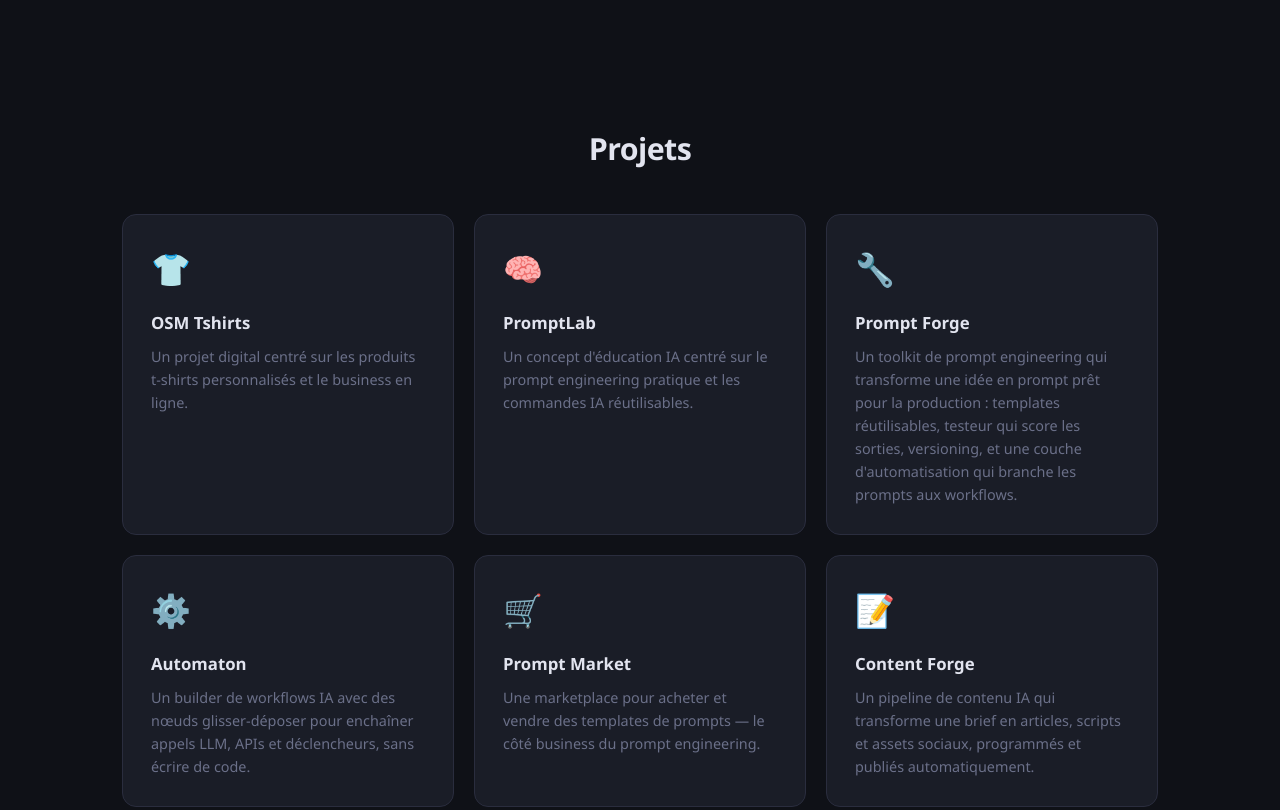
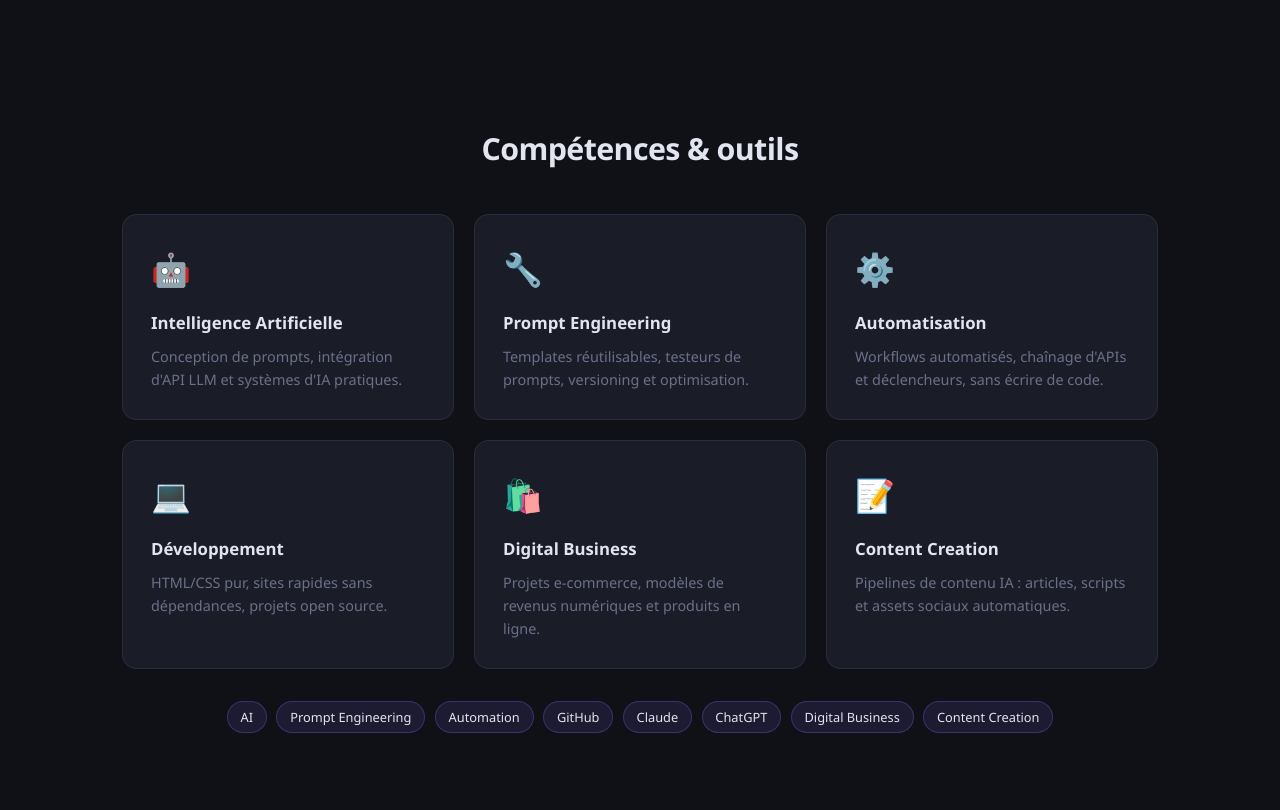
Before and after one commit to roussama96-dev/oussama-soufi, a plain HTML site: page index.html in a window 1280 px wide. Shown: the part 1784-2594 px from the top of the page. Drawn offline with Linux system fonts and the light colour scheme.

Commit message:
Add Skills section, tags, and contact links to portfolio

```diff
--- a/index.html
+++ b/index.html
@@ -56,6 +56,16 @@
       display: flex;
       gap: 2rem;
       list-style: none;
+    }
+
+    .tag {
+      background: rgba(124,106,247,.12);
+      border: 1px solid rgba(124,106,247,.3);
+      color: var(--text);
+      padding: .3rem .8rem;
+      border-radius: 999px;
+      font-size: .8rem;
+      font-weight: 500;
     }
 
     nav a {
@@ -260,7 +270,7 @@
     <span class="logo">✦ Oussama</span>
     <ul>
       <li><a href="#about">À propos</a></li>
-      <li><a href="#focus">Focus</a></li>
+      <li><a href="#skills">Compétences</a></li>
       <li><a href="#projects">Projets</a></li>
       <li><a href="#contact">GitHub</a></li>
     </ul>
@@ -328,6 +338,48 @@
     </div>
   </section>
 
+  <!-- Skills -->
+  <section class="section" id="skills">
+    <h2 class="section-title">Compétences &amp; outils</h2>
+    <div class="grid">
+      <div class="card">
+        <div class="card-icon">🤖</div>
+        <h3>Intelligence Artificielle</h3>
+        <p>Conception de prompts, intégration d'API LLM et systèmes d'IA pratiques.</p>
+      </div>
+      <div class="card">
+        <div class="card-icon">🔧</div>
+        <h3>Prompt Engineering</h3>
+        <p>Templates réutilisables, testeurs de prompts, versioning et optimisation.</p>
+      </div>
+      <div class="card">
+        <div class="card-icon">⚙️</div>
+        <h3>Automatisation</h3>
+        <p>Workflows automatisés, chaînage d'APIs et déclencheurs, sans écrire de code.</p>
+      </div>
+      <div class="card">
+        <div class="card-icon">💻</div>
+        <h3>Développement</h3>
+        <p>HTML/CSS pur, sites rapides sans dépendances, projets open source.</p>
+      </div>
+      <div class="card">
+        <div class="card-icon">🛍️</div>
+        <h3>Digital Business</h3>
+        <p>Projets e-commerce, modèles de revenus numériques et produits en ligne.</p>
+      </div>
+      <div class="card">
+        <div class="card-icon">📝</div>
+        <h3>Content Creation</h3>
+        <p>Pipelines de contenu IA : articles, scripts et assets sociaux automatiques.</p>
+      </div>
+    </div>
+    <div class="tags" style="display:flex;flex-wrap:wrap;gap:.6rem;justify-content:center;margin-top:2rem;">
+      <span class="tag">AI</span><span class="tag">Prompt Engineering</span><span class="tag">Automation</span>
+      <span class="tag">GitHub</span><span class="tag">Claude</span><span class="tag">ChatGPT</span>
+      <span class="tag">Digital Business</span><span class="tag">Content Creation</span>
+    </div>
+  </section>
+
   <!-- Projects -->
   <section class="section" id="projects">
     <h2 class="section-title">Projets</h2>
@@ -389,6 +441,7 @@
   <footer id="contact">
     <p>
       GitHub : <a href="https://github.com/roussama96-dev" style="color:var(--accent);text-decoration:none;">@roussama96-dev</a><br />
+      Email : <a href="mailto:r.oussama96@gmail.com" style="color:var(--accent);text-decoration:none;">r.oussama96@gmail.com</a><br />
       Fait avec ♥ · 2026 · Build. Experiment. Automate. Repeat.
     </p>
   </footer>
```
